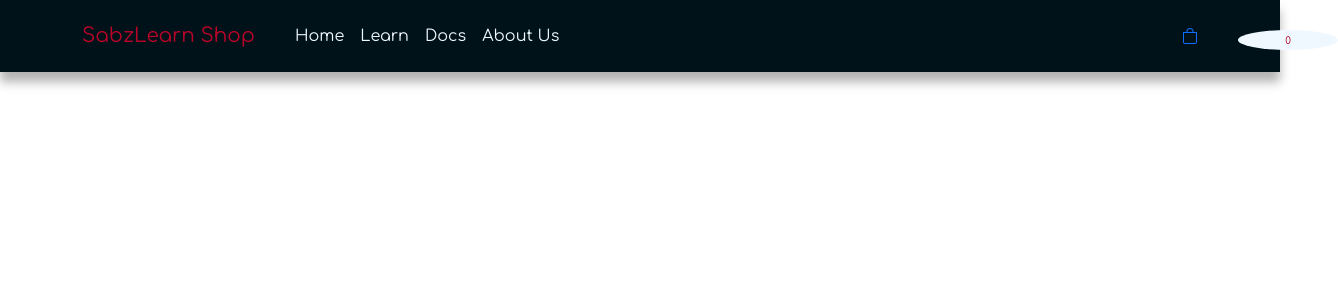
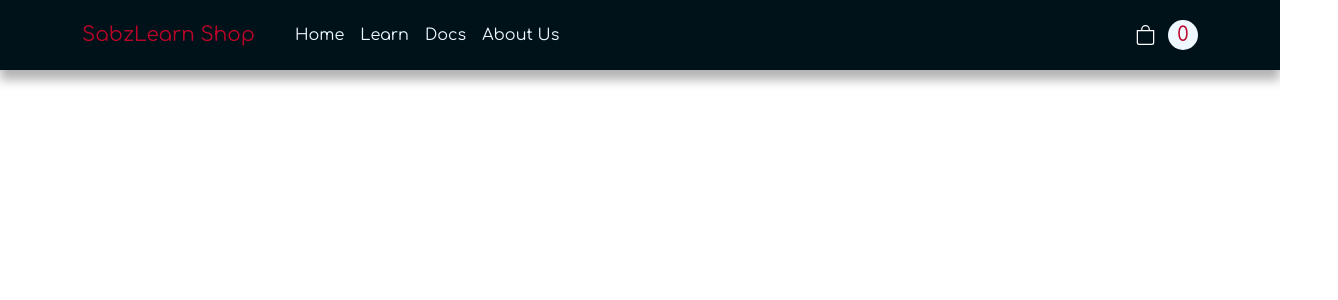
Before and after one commit to FTMFR/shopping-card, a React (Create React App) app: page / in a window 1280 px wide. Shown: the top 300 px of the page, 1338 px wide, since content can reach past the window. Built offline with nearby package versions, Linux system fonts and the light colour scheme.

Commit message:
Simplify CSS for Navbar component
-Use flex-box for display, instaed of position.
-Use some different bootstrap className.

```diff
--- a/src/Components/Navbar/Navbar.jsx
+++ b/src/Components/Navbar/Navbar.jsx
@@ -4,8 +4,8 @@ import { BsBag } from "react-icons/bs";
 
 const Navbar = () => {
   return (
-    <div className="navbar navbar-expand-sm p-3  d-flex">
-      <div className="container">
+    <div className="navbar navbar-expand-sm d-flex">
+      <div className="container-md">
         <a href="/" className="navbar-brand">
           SabzLearn Shop
         </a>
@@ -35,7 +35,7 @@ const Navbar = () => {
         </ul>
         <div className="bag-box">
           <a href="/" className="bag">
-            <BsBag />
+            <BsBag className="text-white h-50 w-50" />
             <span className="bag-products-count">0</span>
           </a>
         </div>
--- a/src/Components/Navbar/navbar.css
+++ b/src/Components/Navbar/navbar.css
@@ -1,6 +1,7 @@
 .navbar {
   background-color: var(--dark);
   box-shadow: 0 10px 10px rgba(0, 0, 0, 0.3);
+  padding: 15px 0 15px 0 !important;
 }
 
 .navbar-brand {
@@ -12,23 +13,27 @@
   color: var(--main-white);
 }
 
-.bag {
-  position: relative;
-  display: flex;
+.bag-box {
+    /* background-color: aliceblue; */
+}
+
+.bag{
+    text-decoration: none;
+    width: 70px;
+    height: 40px;
+    display: flex;
+    justify-content: space-between;
+    align-items: center;
 }
 
 .bag span {
-  position: absolute;
-  top: 0;
-  right: 0;
-  transform: translate(140%, 2px);
-  width: 100px;
-  height: 20px;
   background-color: var(--main-white);
   color: var(--main-red);
   border-radius: 100%;
+  font-size: 20px;
+  width: 30px;
+  height: 30px;
   display: flex;
   justify-content: center;
   align-items: center;
-  font-size: 10px;
 }
```
